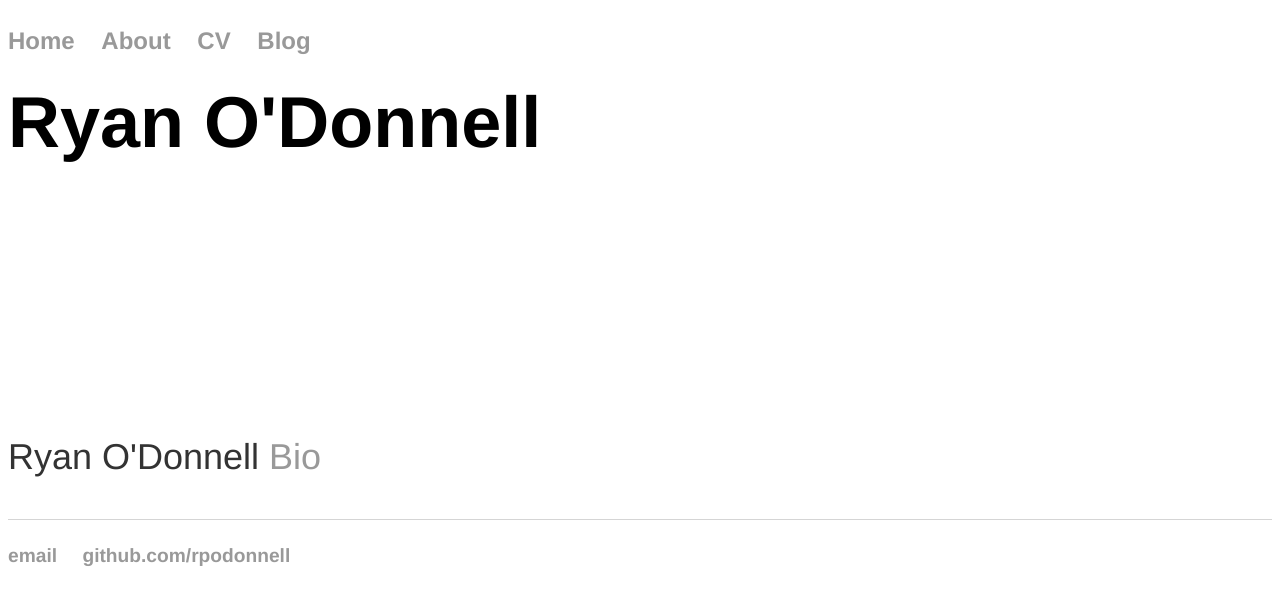
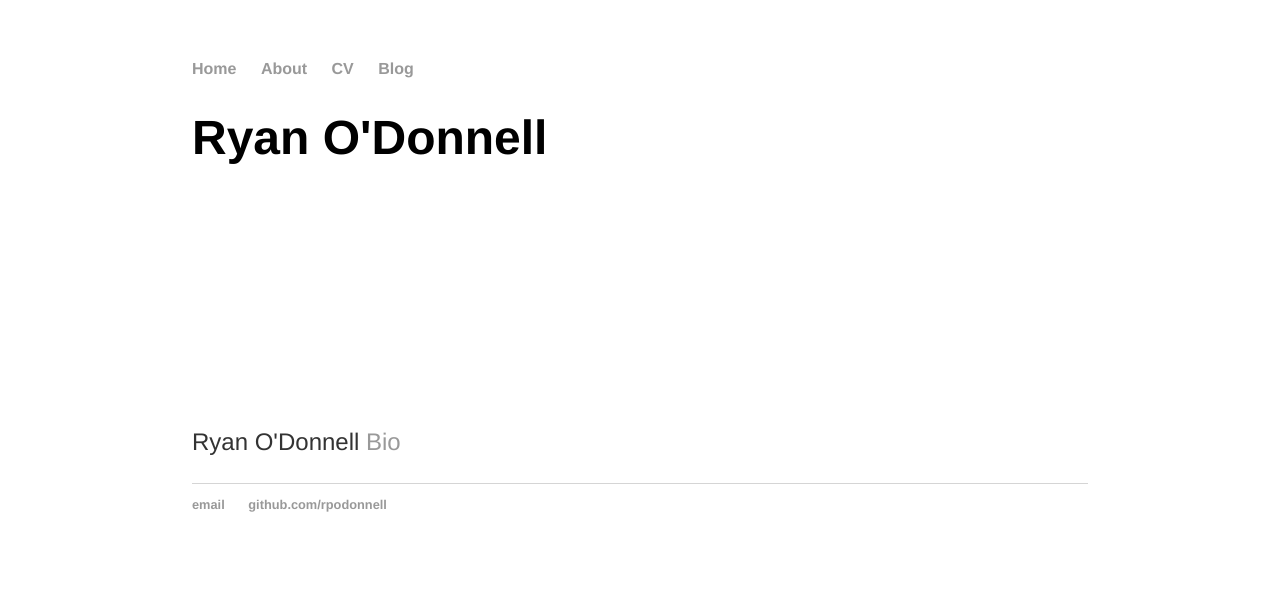
Before and after one commit to rpodonnell/rpodonnell.github.io, a Jekyll site: the page built from index.html, in a window 1280 px wide. Shown: the top 605 px of the page. Built offline with Jekyll 4.4.1, drawn with Linux system fonts in a browser that asks for light colours.

Commit message:
Update main.css

```diff
--- a/css/main.css
+++ b/css/main.css
@@ -1,7 +1,7 @@
 body {
     font-family:'Helvetica', 'Arial', 'Sans-Serif';
-   font-size: 1.5em;
-    line-height: 1.4em;
+     margin: 60px auto;
+    width: 70%;
 }
 nav ul, footer ul {
     font-family:'Helvetica', 'Arial', 'Sans-Serif';
```
